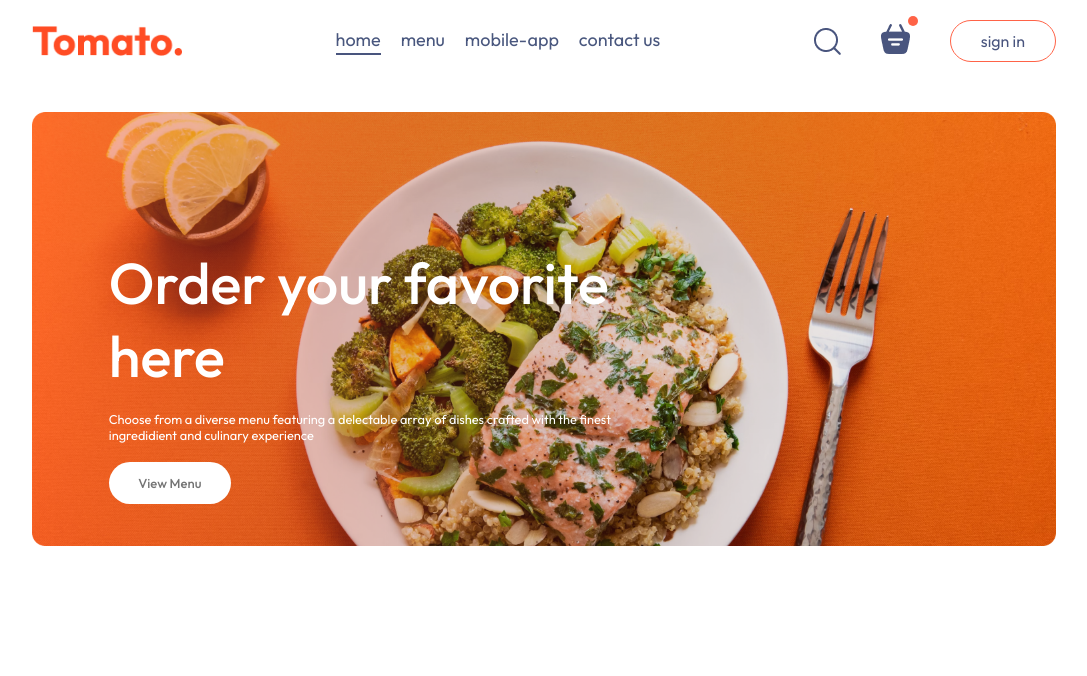
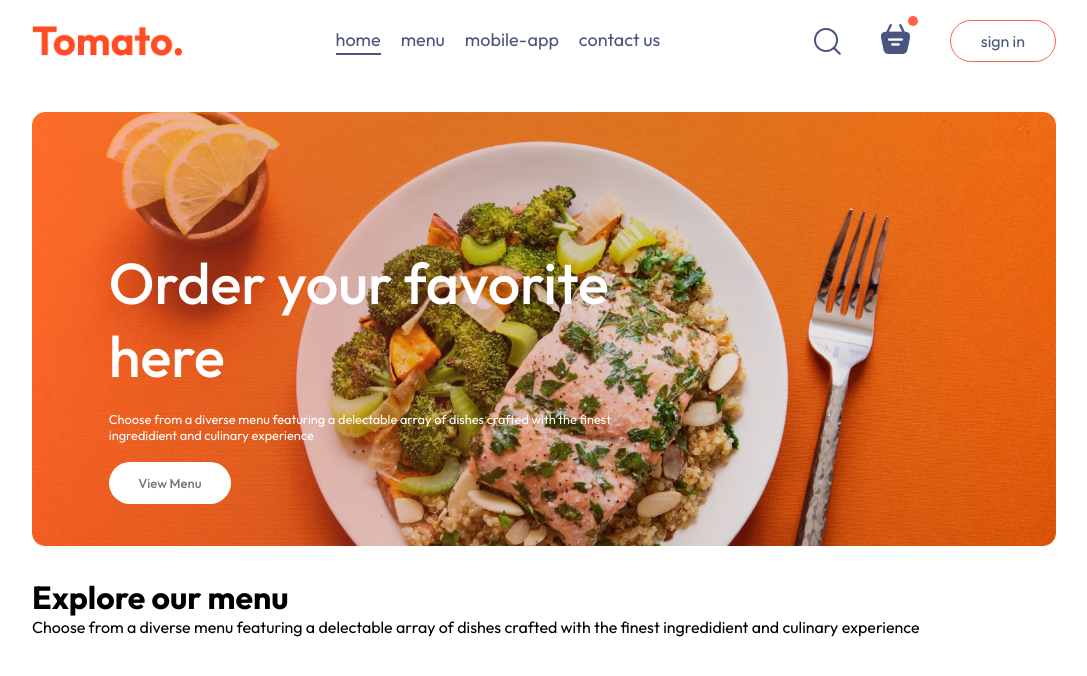
Before and after one commit to talha424588/tomato-web-app, a React (Create React App) app: page / in a window 1280 px wide. Shown: the top 676 px of the page, without its empty margins (96-1183 px from the left). Built offline with nearby package versions, Linux system fonts and the light colour scheme.

Commit message:
menu addded

```diff
--- a/src/Components/Menu/Menu.jsx
+++ b/src/Components/Menu/Menu.jsx
@@ -1,13 +1,18 @@
 import "./Menu.css"
 import { menu_list } from "../../Assets/assets";
-function Menu()
+function  Menu()
 {
-    console.log("menu list",menu_list);;
+    // console.log("menu list",menu_list);;
     return (
         <>
         <div className="explore-menu" id="explore-menu">
             <h1>Explore our menu</h1>
-            <p>Choose from a di</p>
+            <p className="explore-text-menu">Choose from a diverse menu featuring a delectable array of dishes crafted with the finest ingredidient and culinary experience</p>
+            <div className="explore-menu-list">
+                {
+
+                }
+            </div>
         </div>
         </>
     )
--- a/src/Page/Home/Home.jsx
+++ b/src/Page/Home/Home.jsx
@@ -1,10 +1,12 @@
 import Header from '../../Components/Header/Header';
+import Menu from '../../Components/Menu/Menu';
 import './Home.css'
 function Home()
 {
     return (
         <>
         <Header></Header>
+        <Menu/>
         </>
     )
 }
```
Also changed, not shown: src/Assets/assets.js (+59 -60 lines).
